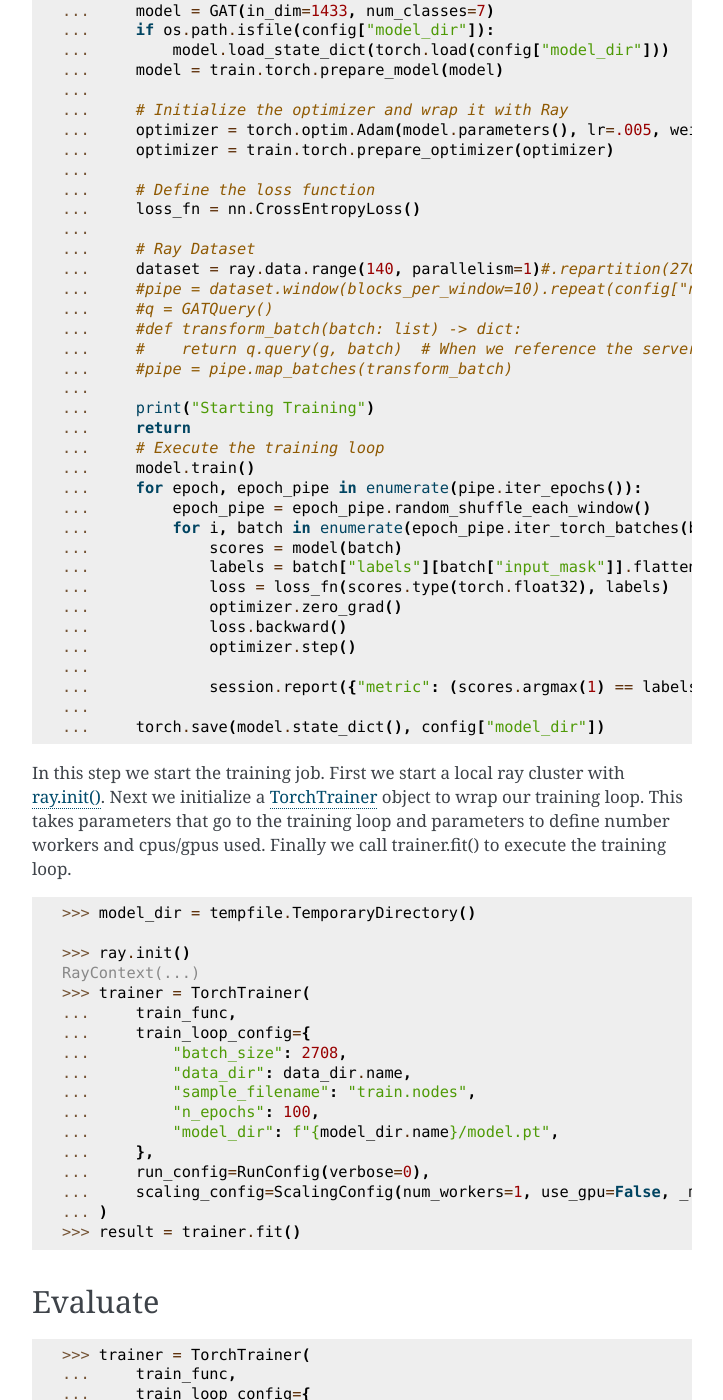
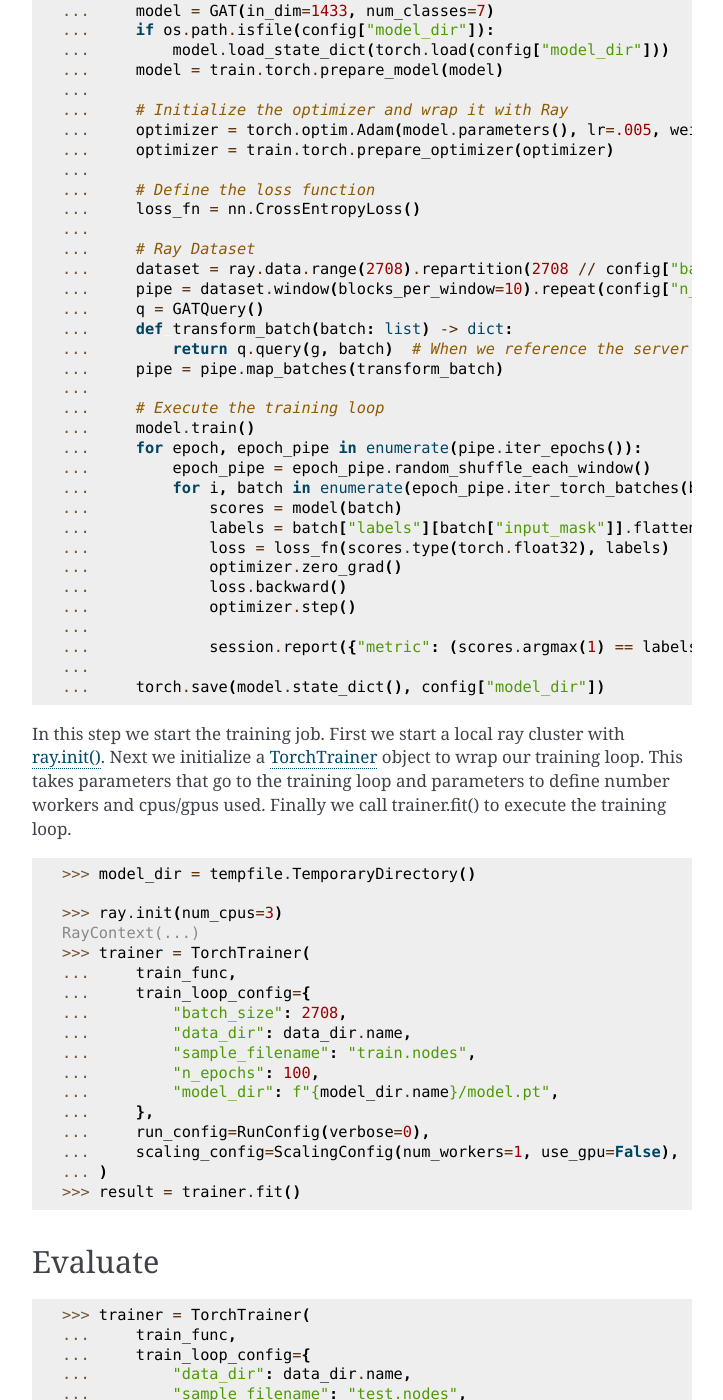
Before and after one commit to microsoft/DeepGNN, a Sphinx documentation site: the page built from docs/torch/ray_usage_advanced.rst, in a window 1280 px wide and 1400 px high, scrolled down 3294 px. Shown: the whole window, without its empty margins (388-1111 px from the left). Built offline with Sphinx 7.4.7, drawn with Linux system fonts in a browser that asks for light colours; some of the changed text lies outside the part shown.

Commit message:
Cleanup.

```diff
--- a/docs/torch/ray_usage_advanced.rst
+++ b/docs/torch/ray_usage_advanced.rst
@@ -175,15 +175,13 @@
     ...     loss_fn = nn.CrossEntropyLoss()
     ...
     ...     # Ray Dataset
-    ...     dataset = ray.data.range(140, parallelism=1)#.repartition(2708 // config["batch_size"])  # -> Dataset(num_blocks=6, num_rows=2708, schema=<class 'int'>)
-    ...     #pipe = dataset.window(blocks_per_window=10).repeat(config["n_epochs"])  # -> DatasetPipeline(num_windows=1, num_stages=1)
-    ...     #q = GATQuery()
-    ...     #def transform_batch(batch: list) -> dict:
-    ...     #    return q.query(g, batch)  # When we reference the server g in transform, it uses Client instead
-    ...     #pipe = pipe.map_batches(transform_batch)
+    ...     dataset = ray.data.range(2708).repartition(2708 // config["batch_size"])  # -> Dataset(num_blocks=6, num_rows=2708, schema=<class 'int'>)
+    ...     pipe = dataset.window(blocks_per_window=10).repeat(config["n_epochs"])  # -> DatasetPipeline(num_windows=1, num_stages=1)
+    ...     q = GATQuery()
+    ...     def transform_batch(batch: list) -> dict:
+    ...         return q.query(g, batch)  # When we reference the server g in transform, it uses Client instead
+    ...     pipe = pipe.map_batches(transform_batch)
     ...
-    ...     print("Starting Training")
-    ...     return
     ...     # Execute the training loop
     ...     model.train()
     ...     for epoch, epoch_pipe in enumerate(pipe.iter_epochs()):
@@ -211,7 +209,7 @@
 
     >>> model_dir = tempfile.TemporaryDirectory()
 
-    >>> ray.init()
+    >>> ray.init(num_cpus=3)
     RayContext(...)
     >>> trainer = TorchTrainer(
     ...     train_func,
@@ -223,7 +221,7 @@
     ...         "model_dir": f"{model_dir.name}/model.pt",
     ...     },
     ...     run_config=RunConfig(verbose=0),
-    ...     scaling_config=ScalingConfig(num_workers=1, use_gpu=False, _max_cpu_fraction_per_node=0.8),
+    ...     scaling_config=ScalingConfig(num_workers=1, use_gpu=False),
     ... )
     >>> result = trainer.fit()
 
@@ -241,7 +239,7 @@
     ...         "model_dir": f"{model_dir.name}/model.pt",
     ...     },
     ...     run_config=RunConfig(verbose=0),
-    ...     scaling_config=ScalingConfig(num_workers=1, use_gpu=False, _max_cpu_fraction_per_node=0.25),
+    ...     scaling_config=ScalingConfig(num_workers=1, use_gpu=False),
     ... )
     >>> result = trainer.fit()
     >>> result.metrics["metric"]
```
